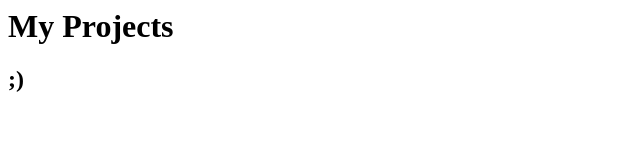
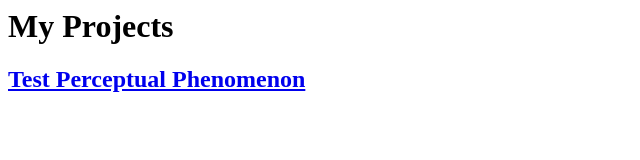
Before and after one commit to rkr1017/rkr1017.github.io, a plain HTML site: page index.html in a window 1280 px wide. Shown: the whole page, without its empty margins (0-640 px from the left). Drawn offline with Linux system fonts and the light colour scheme.

Commit message:
add link to first project

```diff
--- a/index.html
+++ b/index.html
@@ -8,7 +8,8 @@
     <h1>My Projects</h1>
 
     <h2>
-        ;)
+
+        <a href="http://rkr1017.github.io/test_perceptual_phenomenon.html/">Test Perceptual Phenomenon</a>
     </h2>
 
   </body>
```
